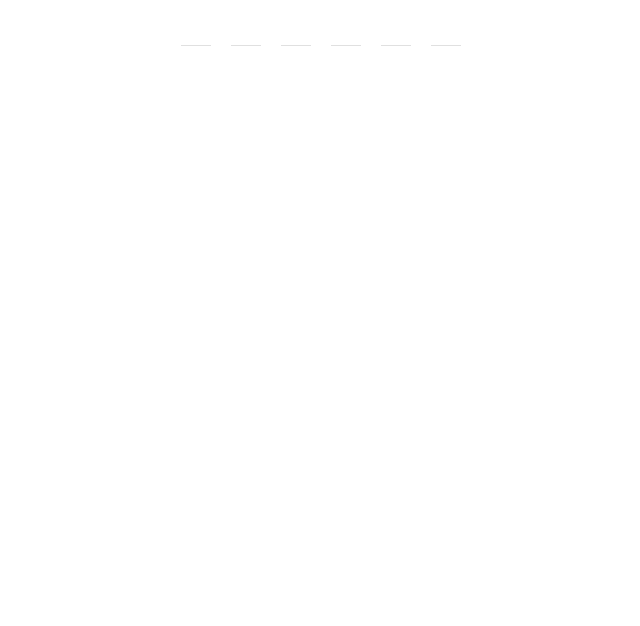
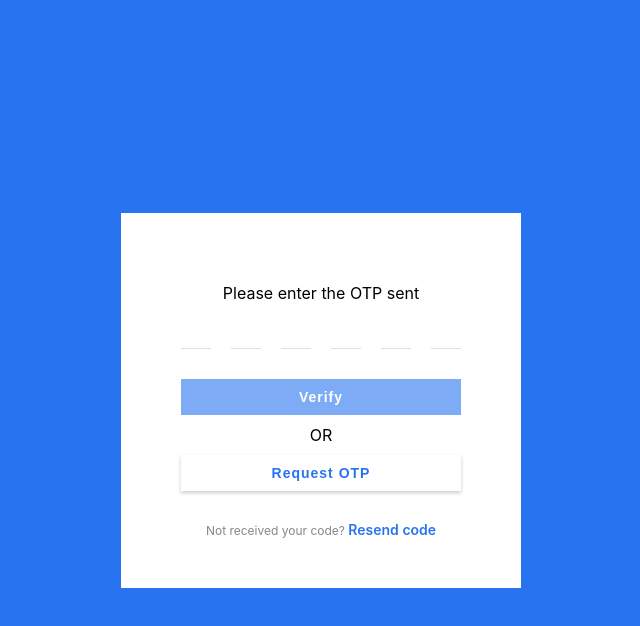
Before and after one commit to pashaumar/otp-verification, a React (Create React App) app: page / in a window 1280 px wide. Shown: the top 626 px of the page, without its empty margins (319-959 px from the left). Built offline with nearby package versions, Linux system fonts and the light colour scheme.

Commit message:
adding more functionality

```diff
--- a/src/App.css
+++ b/src/App.css
@@ -2,3 +2,19 @@
   margin: 0;
   padding: 0;
 }
+.otp-text {
+  margin: 20px 0;
+  text-align: center;
+}
+.App {
+  height: 100vh;
+  display: flex;
+  justify-content: center;
+  flex-direction: column;
+  background-color: #2874f0;
+  align-items: center;
+}
+.content {
+  background-color: white;
+  padding: 50px;
+}
--- a/src/App.js
+++ b/src/App.js
@@ -1,31 +1,57 @@
 import React, { useEffect, useState } from "react";
 import "./App.css";
 import OtpContainer from "./components/otpContainer/OtpContainer";
+import OtpGenerator from "./components/otpGenerator/OtpGenerator";
 
 function App() {
-  const [value, setValue] = useState({
-    value: "",
-  });
-  const [otpLength, setOtpLength] = useState(6);
+  const otpLength = 6;
+  const [otpInput, setOtpInput] = useState({});
+  const [otpValue, setOtpValue] = useState("");
 
   useEffect(() => {
-    const value = {};
-    new Array(otpLength).fill(1).forEach((item, index) => {
-      value[item + index] = "";
-    });
-    setValue({ value: "", ...value });
+    localStorage.removeItem("otp");
+  }, []);
+
+  useEffect(() => {
+    handleResetOtp();
   }, [otpLength]);
 
+  useEffect(() => {
+    let value = "";
+    Object.keys(otpInput).forEach((key) => {
+      if (otpInput[key]) value += otpInput[key];
+      else setOtpValue("");
+    });
+    if (value.length === otpLength) setOtpValue(value);
+  }, [otpInput]);
+
+  const handleResetOtp = () => {
+    const inputs = {};
+    new Array(otpLength).fill(1).forEach((item, index) => {
+      inputs[item + index] = "";
+    });
+    setOtpInput({ ...inputs });
+  };
+
   const handleOtpEnter = (key) => {
-    setValue((prev) => ({ ...prev, ...key }));
+    setOtpInput((prev) => ({ ...prev, ...key }));
   };
+
   return (
     <div className="App">
-      <OtpContainer
-        value={value}
-        handleOtpEnter={handleOtpEnter}
-        otpLength={otpLength}
-      />
+      <div className="content">
+        <div className="otp-text">Please enter the OTP sent</div>
+        <OtpContainer
+          otpInput={otpInput}
+          handleOtpEnter={handleOtpEnter}
+          otpLength={otpLength}
+        />
+        <OtpGenerator
+          otpValue={otpValue}
+          otpLength={otpLength}
+          handleResetOtp={handleResetOtp}
+        />
+      </div>
     </div>
   );
 }
--- a/src/components/otpContainer/OtpBox.jsx
+++ b/src/components/otpContainer/OtpBox.jsx
@@ -2,7 +2,7 @@ import React, { useState, useEffect } from "react";
 import classes from "./OtpContainer.module.css";
 
 function OtpBox(props) {
-  const { tabIndex, handleOtpEnter, value, otpLength } = props;
+  const { tabIndex, handleOtpEnter, otpInput, otpLength } = props;
 
   const [otp, setOtp] = useState({});
 
@@ -27,7 +27,7 @@ function OtpBox(props) {
     if (keyCode === 8) {
       const { tabIndex, previousElementSibling } = e.target;
       setOtp({ [`${tabIndex}`]: "" });
-      if (!otp[tabIndex]) {
+      if (!otp[tabIndex] && otp[tabIndex] !== undefined) {
         if (previousElementSibling) previousElementSibling.focus();
       }
     }
@@ -56,11 +56,11 @@ function OtpBox(props) {
         tabIndex={tabIndex}
         onChange={handleChange}
         maxLength={1}
-        value={value[tabIndex]}
+        value={otpInput[tabIndex]}
         onKeyDown={handleKeyDown}
         onPaste={handlePaste}
         style={{
-          borderColor: value[tabIndex] ? "#2874f0" : "",
+          borderColor: otpInput[tabIndex] ? "#2874f0" : "",
         }}
       />
     </>
--- a/src/components/otpContainer/OtpContainer.jsx
+++ b/src/components/otpContainer/OtpContainer.jsx
@@ -3,14 +3,14 @@ import classes from "./OtpContainer.module.css";
 import OtpBox from "./OtpBox";
 
 function OtpContainer(props) {
-  const { value, handleOtpEnter, otpLength } = props;
+  const { otpInput, handleOtpEnter, otpLength } = props;
   return (
     <div className={classes.otpContainer}>
       {new Array(otpLength).fill(1).map((item, index) => (
         <OtpBox
           key={item + index}
           tabIndex={item + index}
-          value={value}
+          otpInput={otpInput}
           handleOtpEnter={handleOtpEnter}
           otpLength={otpLength}
         />
--- a/src/components/otpGenerator/OtpGenerator.jsx
+++ b/src/components/otpGenerator/OtpGenerator.jsx
@@ -1,8 +1,50 @@
 import React from "react";
 import classes from "./OtpGenerator.module.css";
 
-function OtpGenerator() {
-  return <div>OtpGenerator</div>;
+function OtpGenerator(props) {
+  const { otpValue, otpLength, handleResetOtp } = props;
+
+  const generateOtp = () => {
+    createOtp();
+  };
+
+  const resendOtp = () => {
+    createOtp();
+    handleResetOtp();
+  };
+
+  const createOtp = () => {
+    const otp = Math.floor(100000 + Math.random() * 900000);
+    localStorage.setItem("otp", otp);
+  };
+
+  const verifyOtp = () => {
+    const otp = localStorage.getItem("otp");
+    if (parseInt(otp) === parseInt(otpValue)) {
+      alert("otp is correct");
+    } else {
+      alert("Incorrect otp");
+    }
+  };
+
+  return (
+    <div className={classes.container}>
+      <div className={classes.verify}>
+        <button disabled={!(otpLength === otpValue.length)} onClick={verifyOtp}>
+          Verify
+        </button>
+      </div>
+      <div className={classes.or}>OR</div>
+      <div className={classes.request}>
+        <button disabled={localStorage.getItem("otp")} onClick={generateOtp}>
+          Request OTP
+        </button>
+      </div>
+      <div className={classes.resend}>
+        Not received your code? <span onClick={resendOtp}>Resend code</span>
+      </div>
+    </div>
+  );
 }
 
 export default OtpGenerator;
--- a/src/components/otpGenerator/OtpGenerator.module.css
+++ b/src/components/otpGenerator/OtpGenerator.module.css
@@ -0,0 +1,38 @@
+.container {
+  text-align: center;
+}
+button {
+  margin: 10px 0;
+  width: 280px;
+  border: none;
+  outline: none;
+  padding: 10px;
+  font-size: 14px;
+  letter-spacing: 1px;
+  cursor: pointer;
+  font-weight: 600;
+}
+.verify button {
+  color: white;
+  background-color: #2874f0;
+}
+button:disabled {
+  cursor: not-allowed;
+  opacity: 0.6;
+}
+.resend {
+  font-size: 12px;
+  color: #878787;
+  margin-top: 20px;
+}
+.resend span {
+  font-size: 14px;
+  color: #2874f0;
+  font-weight: 600;
+  cursor: pointer;
+}
+.request button {
+  color: #2874f0;
+  background-color: white;
+  box-shadow: 0 2px 4px 0 rgb(0 0 0 / 20%);
+}
```
